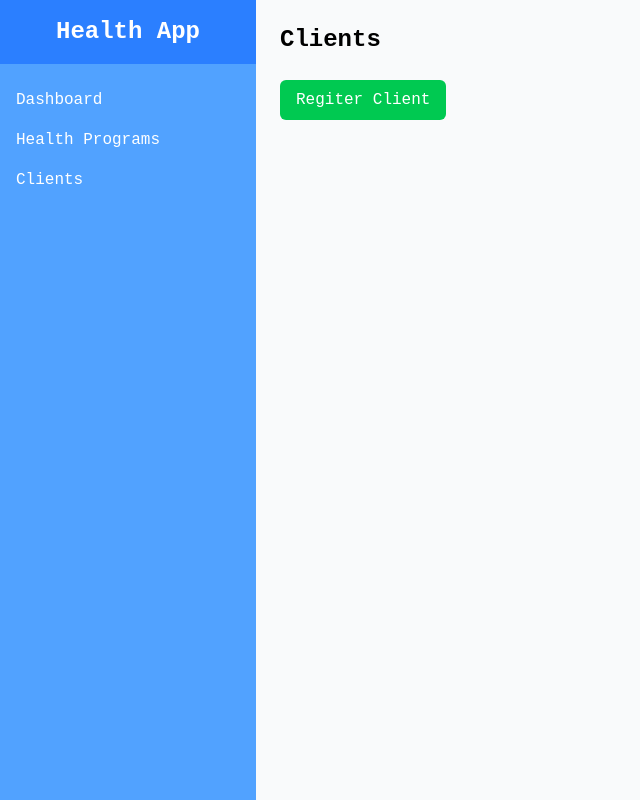
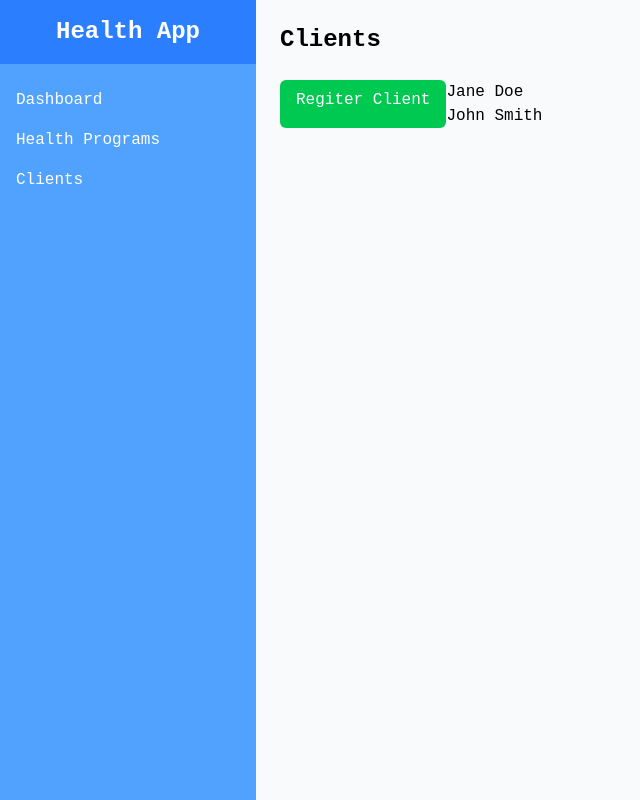
Before and after one commit to samuelnjathi/health_information_system, a React (Vite) app: page /client in a window 1280 px wide. Shown: the whole page, without its empty margins (0-640 px from the left). Built offline with nearby package versions, Linux system fonts and the light colour scheme; data requests are answered from the project's data file; a web font is replaced by a local one.

Commit message:
add client list

```diff
--- /dev/null
+++ b/data/db.json
@@ -0,0 +1,60 @@
+{
+    "clients": [
+      {
+        "id": "c001",
+        "fullName": "Jane Doe",
+        "dateOfBirth": "1985-07-12",
+        "gender": "Female",
+        "contactInfo": {
+          "phone": "0712345678",
+          "email": "jane.doe@example.com",
+          "address": "123 Mombasa Road, Nairobi"
+        },
+        "enrolledPrograms": [
+          {
+            "programId": "p001",
+            "enrollmentDate": "2025-05-01"
+          },
+          {
+            "programId": "p002",
+            "enrollmentDate": "2025-05-10"
+          }
+        ]
+      },
+      {
+        "id": "c002",
+        "fullName": "John Smith",
+        "dateOfBirth": "1990-03-22",
+        "gender": "Male",
+        "contactInfo": {
+          "phone": "0798765432",
+          "email": "john.smith@example.com",
+          "address": "456 Moi Avenue, Mombasa"
+        },
+        "enrolledPrograms": [
+          {
+            "programId": "p001",
+            "enrollmentDate": "2025-04-28"
+          }
+        ]
+      }
+    ],
+
+    "programs": [
+      {
+        "id": "p001",
+        "name": "Tuberculosis (TB) Treatment Program",
+        "description": "This program offers diagnosis, medication, and counseling for TB patients."
+      },
+      {
+        "id": "p002",
+        "name": "Malaria Prevention Campaign",
+        "description": "Focuses on malaria education, mosquito net distribution, and treatment."
+      },
+      {
+        "id": "p003",
+        "name": "HIV Care and Support",
+        "description": "Provides antiretroviral therapy (ART) and routine check-ups for HIV-positive clients."
+      }
+    ]
+  }
--- a/src/App.tsx
+++ b/src/App.tsx
@@ -3,7 +3,7 @@ import Dashboard from "./pages/Dashboard"
 import Clients from "./pages/Clients"
 import HealthPrograms from "./pages/HealthPrograms"
 import Layout from "./components/Layout"
-import RegisterClientForm from "./features/RegisterClientForm"
+import RegisterClientForm from "./features/clients/RegisterClientForm"
 
 
 const App = () => {
--- /dev/null
+++ b/src/features/clients/ClientList.tsx
@@ -0,0 +1,31 @@
+import { useEffect, useState } from "react"
+
+
+type Client = {
+    id: number;
+    fullName: string;
+};
+
+const ClientList = () => {
+    const [clients, setClients] = useState<Client[]>([])
+
+    useEffect(() => {
+        fetch('http://localhost:3001/clients')
+        .then(res => res.json())
+        .then(data => setClients(data))
+    }, []);
+
+    const renderedClients = clients.map(client => (
+            <li key={client.id}>{client.fullName}</li>
+    ))
+
+  return (
+    <div>
+        <ul>
+            {renderedClients}
+        </ul>
+    </div>
+  )
+}
+
+export default ClientList
--- a/src/pages/Clients.tsx
+++ b/src/pages/Clients.tsx
@@ -1,10 +1,12 @@
-import { Link } from "react-router-dom"
+import { Link } from "react-router-dom";
+import ClientList from "../features/clients/ClientList";
 const Dashboard = () => {
     return (
       <div className="flex flex-col p-6">
           <h1 className="text-2xl font-semibold">Clients</h1>
           <div className="flex mt-6">
                 <Link className="bg-green-500 py-2 px-4 text-white rounded-md" to="register-client">Regiter Client</Link>
+                <ClientList />
           </div>
       </div>
     )
```
Also changed, not shown: src/features/clients/RegisterClientForm.tsx (renamed from src/features/RegisterClientForm.tsx).
